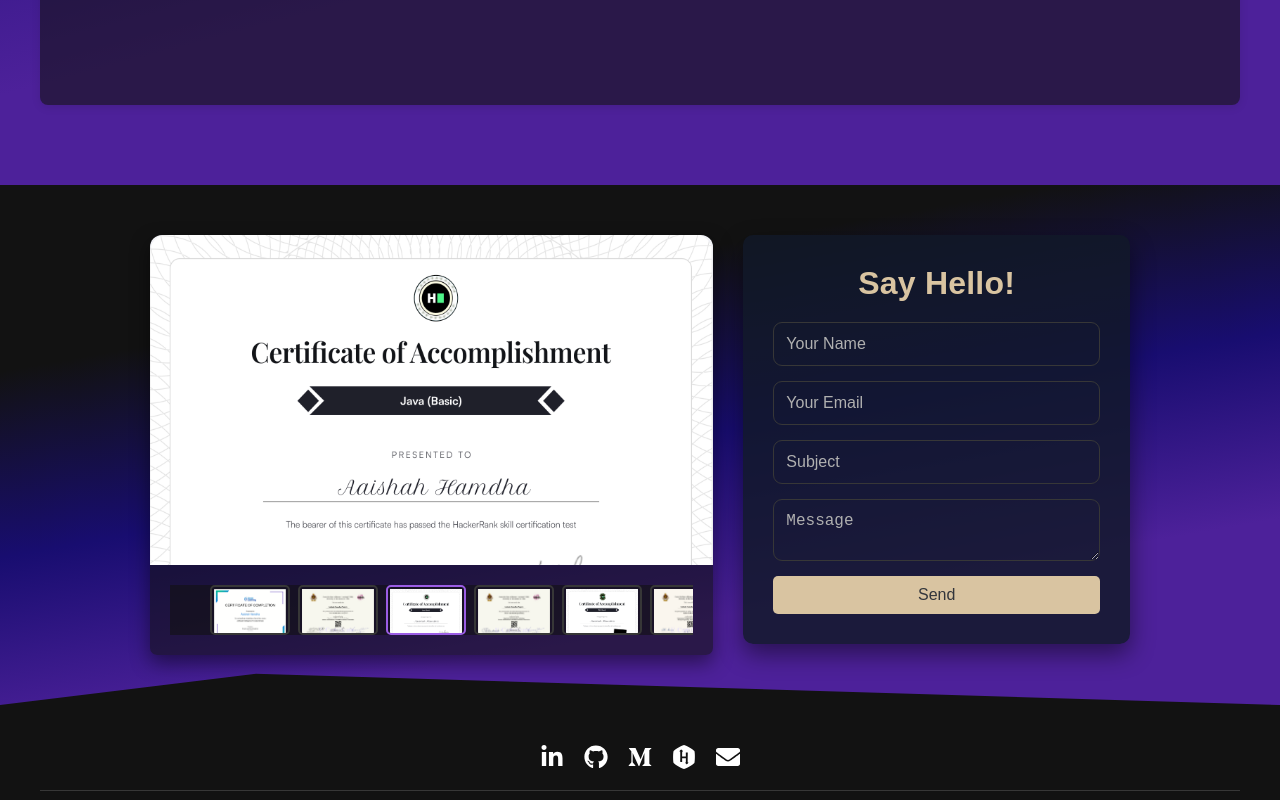
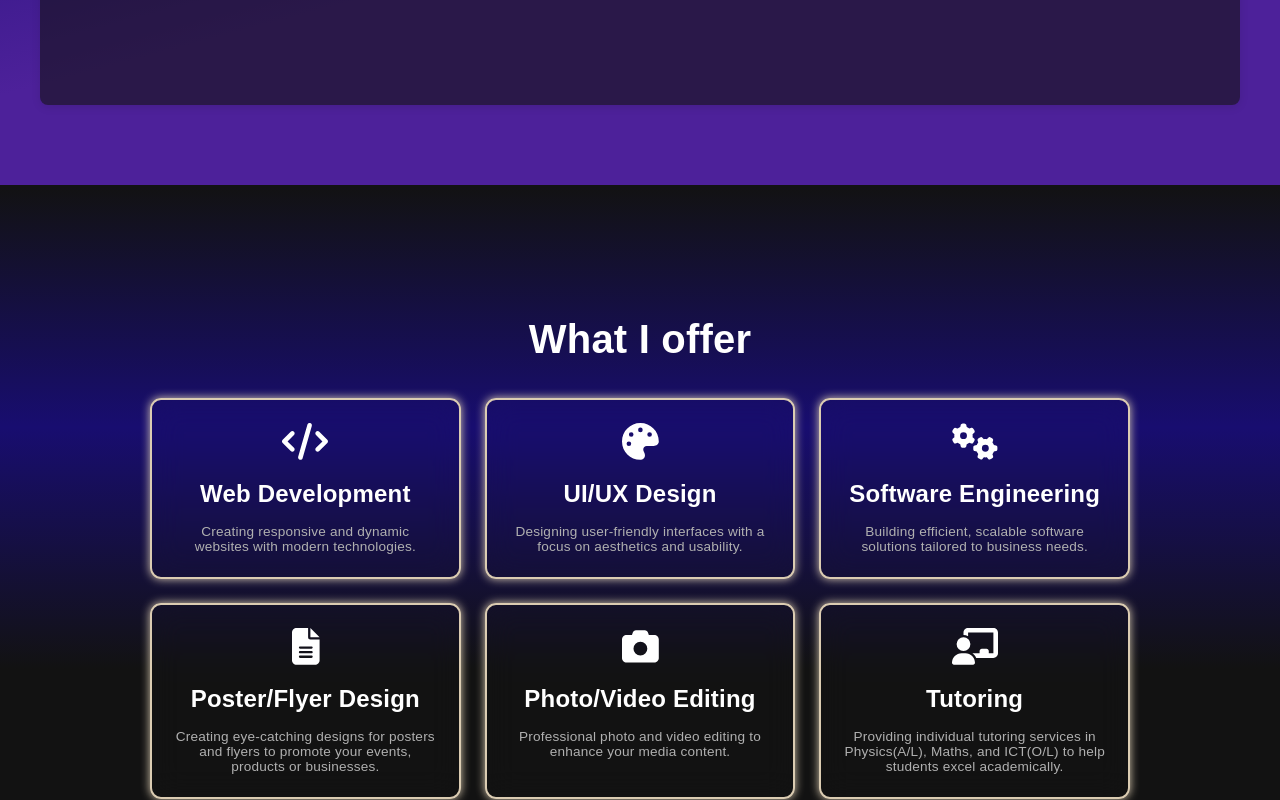
Before and after one commit to aaishahhamdha/Aaishah-Hamdha, a React (Vite) app: page / in a window 1280 px wide. Shown: the part 2000-2800 px from the top of the page. Built offline with nearby package versions, Linux system fonts and the light colour scheme.

Commit message:
services

```diff
--- a/src/App.jsx
+++ b/src/App.jsx
@@ -3,10 +3,11 @@
 
 import Navbar from './components/navbar/navbar.jsx';
 import Hero from './components/Hero/Hero.jsx';
+import Services from './components/services/Services.jsx';
 /*
 
 
-import Services from './components/services/Services.jsx';
+
 
 import Project from './components/Projects/Project.jsx';
 import Skills from './components/Skills/Skills.jsx';
@@ -46,11 +47,12 @@
         <div className="sec" id="blogs">
           <Blogs />
         </div>
-        <div className="sec" id="services">
+
+        */ }
+         <div className="sec" id="services">
           <Services />
         </div>
 
-        */ }
 
 <div className="sec" id="Contact">
           <Contact />
--- /dev/null
+++ b/src/components/services/Services.css
@@ -0,0 +1,149 @@
+.services-section {
+ padding:2rem 0 7rem 0;
+    background-image: linear-gradient(180deg, var(--background-color), var(--bg-extra-color2) ,var(--background-color),var(--background-color));
+    text-align: center;
+  }
+
+  .section-title {
+    padding:100px;
+    font-size: 2.5rem;
+    font-weight: bold;
+    margin-bottom: -4rem;
+    color: var(--text-primary);
+    text-align: center;
+  }
+
+  .services-container {
+    display: grid;
+    grid-template-columns: repeat(auto-fit, minmax(280px, 1fr));
+    gap: 1.5rem;
+    max-width: 980px;
+    margin: 0 auto;
+  }
+
+  .service-card {
+    position: relative;
+    background-color: var(--surface-color);
+    backdrop-filter: blur(15px);
+    border-radius: 11px;
+    padding: 1.4rem;
+    box-shadow: 0 4px 12px var(--shadow-color);
+    transition: transform 0.3s ease, box-shadow 0.3s ease, color 0.4s ease, background-color 0.3s ease;
+    cursor: pointer;
+    text-align: center;
+    overflow: hidden;
+    color: var(--gold);
+    border: 2px solid var(--border-color);
+    background: var(--surface-color2), var(--surface-color);
+    animation: pulse-border 2s infinite;
+  }
+
+
+  @keyframes pulse-border {
+    0% {
+      border-color: var(--gold);
+      box-shadow: 0 0 5px var(--gold);
+    }
+    50% {
+      border-color: var(--primary-accent);
+      box-shadow: 0 0 20px var(--primary-accent);
+    }
+    100% {
+      border-color: var(--gold);
+      box-shadow: 0 0 5px var(--gold);
+    }
+  }
+
+
+  .service-card:hover {
+    color: var(--text-primary);
+    transform: scale(1.05);
+    box-shadow: 0 8px 20px var(--shadow-color);
+    background: rgba(255, 255, 255, 0.3);
+  }
+
+  .service-card:hover::before {
+    content: '';
+    position: absolute;
+    top: 0;
+    left: 0;
+    width: 100%;
+    height: 100%;
+    background: rgba(0, 0, 0, 0.1);
+    border-radius: 15px;
+    z-index: 1;
+    transition: opacity 0.3s ease;
+    opacity: 0;
+  }
+
+  .service-card:hover::before {
+    opacity: 1;
+  }
+
+  .service-card:active {
+    transform: scale(0.98);
+  }
+
+  .card-icon {
+    font-size: 2.3rem;
+    color: var(--text-primary);
+    margin-bottom: 1rem;
+    z-index: 2;
+    position: relative;
+  }
+
+  .card-content {
+    position: relative;
+    z-index: 2;
+  }
+
+  .card-content h3 {
+    font-size: 1.5rem;
+    margin-bottom: 1rem;
+    color: var(--text-primary);
+  }
+
+  .card-content p {
+    font-size: 0.85rem;
+    color: var(--text-secondary);
+  }
+
+
+
+  @media (min-width: 600px) and (max-width: 1024px) {
+    .service-card {
+
+      padding: 1.8rem;
+      max-width:86%;
+    }
+
+
+
+  }
+
+
+
+    @media (max-width: 768px) {
+      .section-title {
+        font-size: 2rem;
+      }
+
+
+      .services-container {
+        display: grid;
+        grid-template-columns: repeat(auto-fit, minmax(280px, 1fr));
+        gap: 1.5rem;
+        max-width: 85%;
+        margin: 0 auto;
+      }
+
+
+      .service-card {
+        padding: 1.5rem;
+      }
+      .section-title {
+        padding:90px;
+        font-size: 2rem;
+
+      }
+    }
--- /dev/null
+++ b/src/components/services/Services.jsx
@@ -0,0 +1,83 @@
+import React, { useEffect } from 'react';
+import './Services.css';
+import { FontAwesomeIcon } from '@fortawesome/react-fontawesome';
+import { faCode, faPalette, faCogs, faFileAlt, faCamera, faChalkboardTeacher } from '@fortawesome/free-solid-svg-icons';
+import AOS from 'aos';
+import 'aos/dist/aos.css';
+
+const ServicesSection = () => {
+  useEffect(() => {
+    AOS.init({ duration: 1000 });
+  }, []);
+
+  return (
+    <section className="services-section">
+      <h2 className="section-title">What I offer</h2>
+
+      <div className="services-container">
+        <div className="service-card" data-aos="fade-up">
+          <div className="card-icon">
+            <FontAwesomeIcon icon={faCode} className="service-icon" />
+          </div>
+          <div className="card-content">
+            <h3>Web Development</h3>
+            <p>Creating responsive and dynamic websites with modern technologies.</p>
+          </div>
+        </div>
+
+        <div className="service-card" data-aos="fade-up" data-aos-delay="100">
+          <div className="card-icon">
+            <FontAwesomeIcon icon={faPalette} className="service-icon" />
+          </div>
+          <div className="card-content">
+            <h3>UI/UX Design</h3>
+            <p>Designing user-friendly interfaces with a focus on aesthetics and usability.</p>
+          </div>
+        </div>
+
+        <div className="service-card" data-aos="fade-up" data-aos-delay="200">
+          <div className="card-icon">
+            <FontAwesomeIcon icon={faCogs} className="service-icon" />
+          </div>
+          <div className="card-content">
+            <h3>Software Engineering</h3>
+            <p>Building efficient, scalable software solutions tailored to business needs.</p>
+          </div>
+        </div>
+
+        <div className="service-card" data-aos="fade-up" data-aos-delay="300">
+          <div className="card-icon">
+            <FontAwesomeIcon icon={faFileAlt} className="service-icon" />
+          </div>
+          <div className="card-content">
+            <h3>Poster/Flyer Design</h3>
+            <p>Creating eye-catching designs for posters and flyers to promote your events, products or businesses.</p>
+          </div>
+        </div>
+
+        <div className="service-card" data-aos="fade-up" data-aos-delay="400">
+          <div className="card-icon">
+            <FontAwesomeIcon icon={faCamera} className="service-icon" />
+          </div>
+          <div className="card-content">
+            <h3>Photo/Video Editing</h3>
+            <p>Professional photo and video editing to enhance your media content.</p>
+          </div>
+        </div>
+
+        <div className="service-card" data-aos="fade-up" data-aos-delay="500">
+          <div className="card-icon">
+            <FontAwesomeIcon icon={faChalkboardTeacher} className="service-icon" />
+          </div>
+          <div className="card-content">
+            <h3>Tutoring</h3>
+            <p>Providing individual tutoring services in Physics(A/L), Maths, and ICT(O/L) to help students excel academically.</p>
+          </div>
+        </div>
+
+      </div>
+    </section>
+  );
+};
+
+export default ServicesSection;
```
